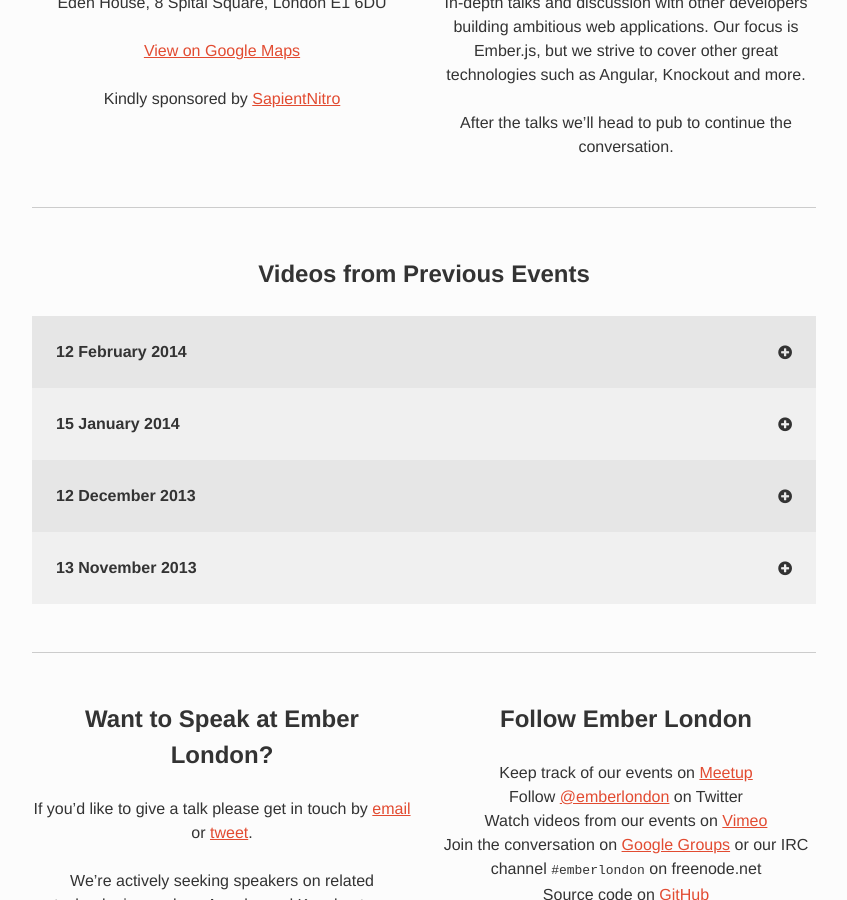
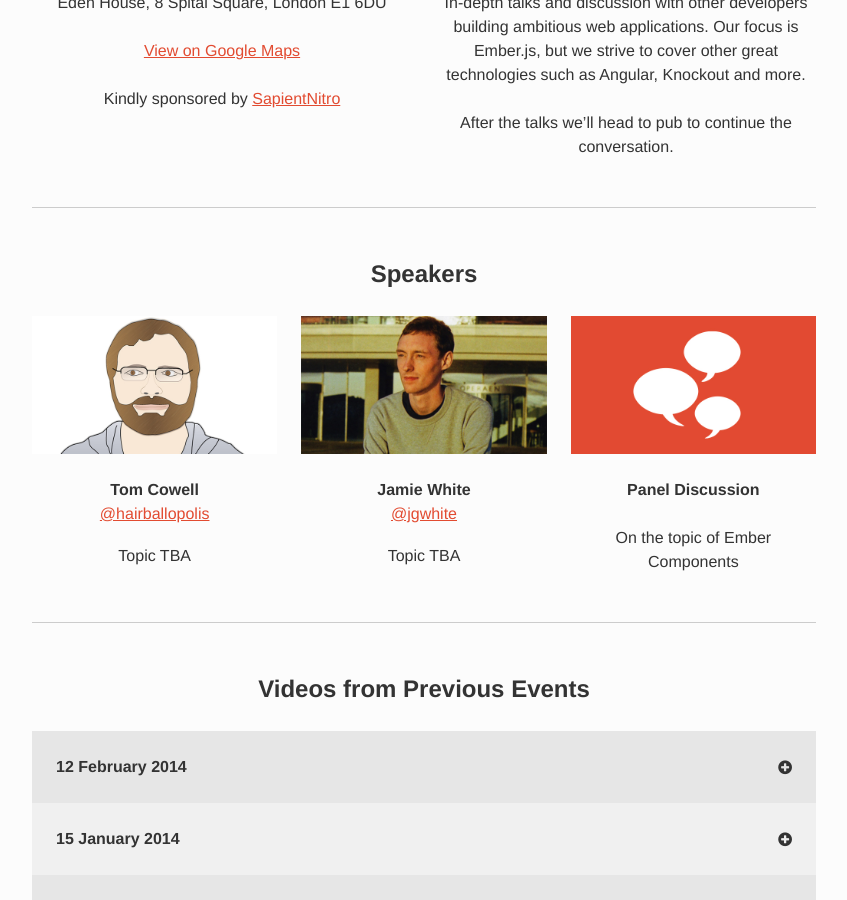
Before and after one commit to emberlondon/emberlondon.github.io, a Jekyll site: the page built from index.html, in a window 1280 px wide and 900 px high, scrolled down 726 px. Shown: the whole window, without its empty margins (216-1063 px from the left). Built offline with Jekyll 4.4.1, drawn with Linux system fonts in a browser that asks for light colours; nearby versions of some CDN libraries.

Commit message:
Add line-up for March 2014

```diff
--- a/_data/next-event.yml
+++ b/_data/next-event.yml
@@ -1,3 +1,15 @@
 date: Wednesday, 12 March 2014
 time: 6.30pm – 9.30pm
 location: Eden House, 8 Spital Square, London E1 6DU
+talks:
+  - speaker_name: Tom Cowell
+    speaker_twitter: hairballopolis
+    info: Topic TBA
+    image: images/speakers/tom.jpg
+  - speaker_name: Jamie White
+    speaker_twitter: jgwhite
+    info: Topic TBA
+    image: images/speakers/jamie-2.jpg
+  - speaker_name: Panel Discussion
+    info: On the topic of Ember Components
+    image: images/speakers/panel.jpg
--- a/_includes/next.html
+++ b/_includes/next.html
@@ -35,8 +35,14 @@
           </div>
           <div class="column talks-nested-column">
             <h4>{{ talk.speaker_name }}</h4>
-            <p class="speaker-twitter"><a href="http://www.twitter.com/{{ talk.speaker_twitter }}">@{{ talk.speaker_twitter }}</a></p>
-            <p>{{ talk.info }}</p>
+            {% if talk.speaker_twitter %}
+              <p class="speaker-twitter"><a href="http://www.twitter.com/{{ talk.speaker_twitter }}">@{{ talk.speaker_twitter }}</a></p>
+            {% endif %}
+            {% if talk.info %}
+              <p>{{ talk.info }}</p>
+            {% else %}
+              <p>&nbsp;</p>
+            {% endif %}
           </div>
         </div>
       </li>
```
Also changed, not shown: images/speakers/jamie-2.jpg (added), images/speakers/panel.jpg (added), images/speakers/tom.jpg (added).
